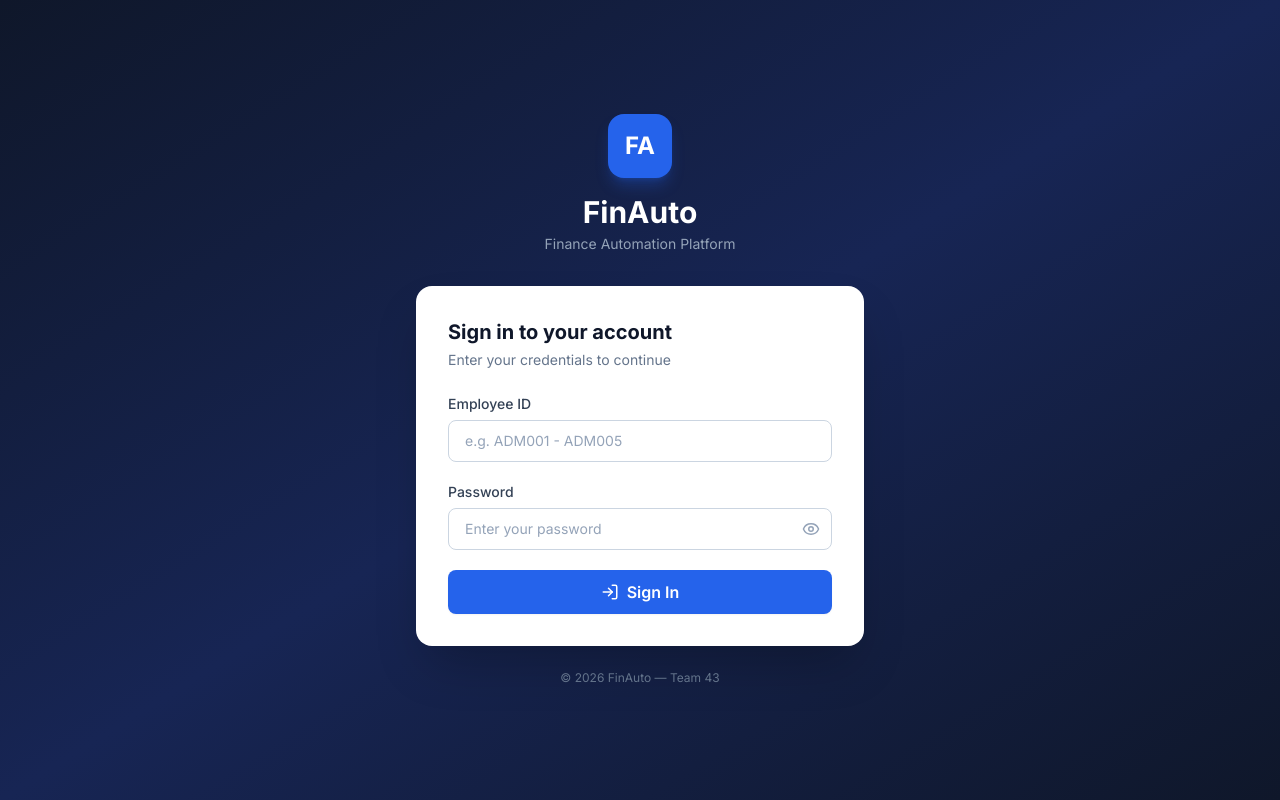
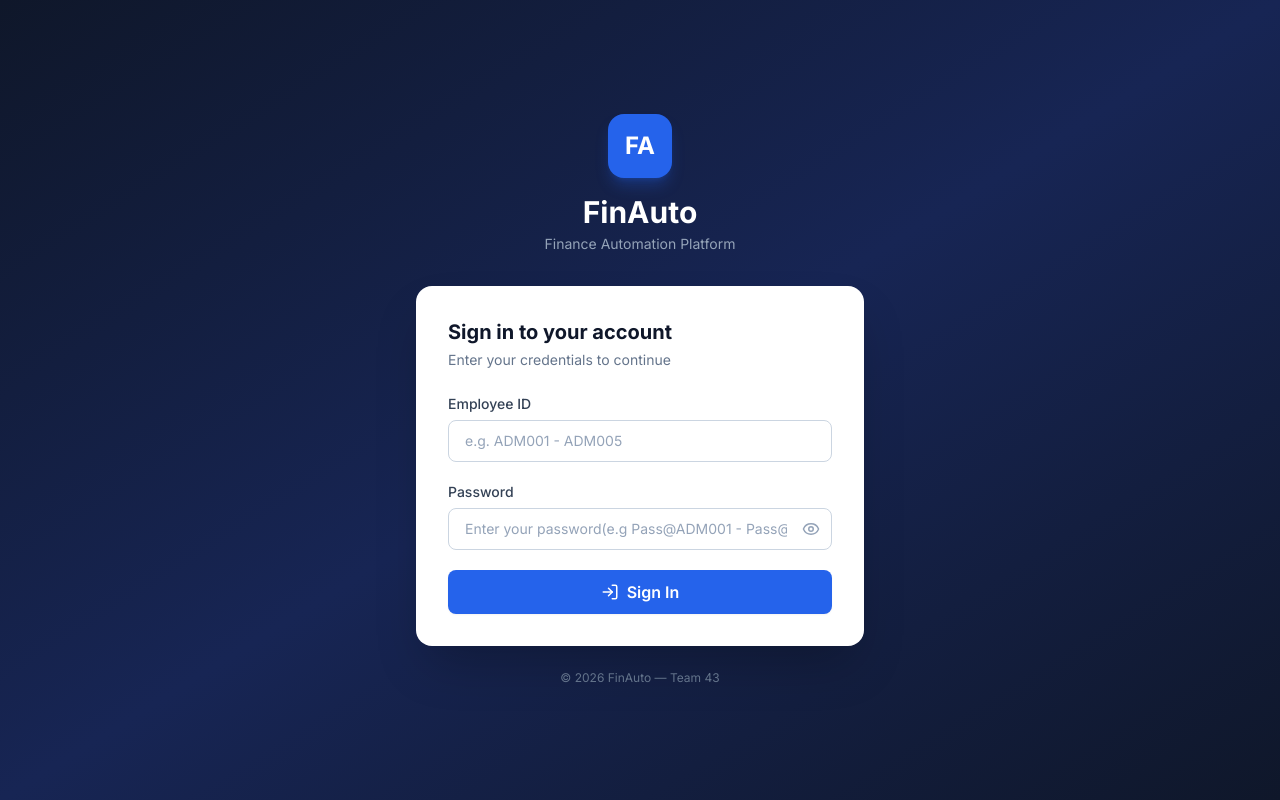
Before and after one commit to sadiafiaz/finauto-project, a React (Vite) app: page /login in a window 1280 px wide. Built offline with nearby package versions, Linux system fonts and the light colour scheme; no server answers.

Commit message:
Update password placeholder text for clarity

```diff
--- a/pages/Login.tsx
+++ b/pages/Login.tsx
@@ -109,7 +109,7 @@ export const Login: React.FC = () => {
                                     autoComplete="current-password"
                                     value={password}
                                     onChange={(e) => setPassword(e.target.value)}
-                                    placeholder="Enter your password"
+                                    placeholder="Enter your password(e.g Pass@ADM001 - Pass@ADM005)"
                                     className="w-full px-4 py-2.5 pr-11 rounded-lg border border-slate-300 text-slate-900 placeholder-slate-400 text-sm focus:outline-none focus:ring-2 focus:ring-blue-500 focus:border-transparent transition"
                                     disabled={isSubmitting}
                                 />
```
